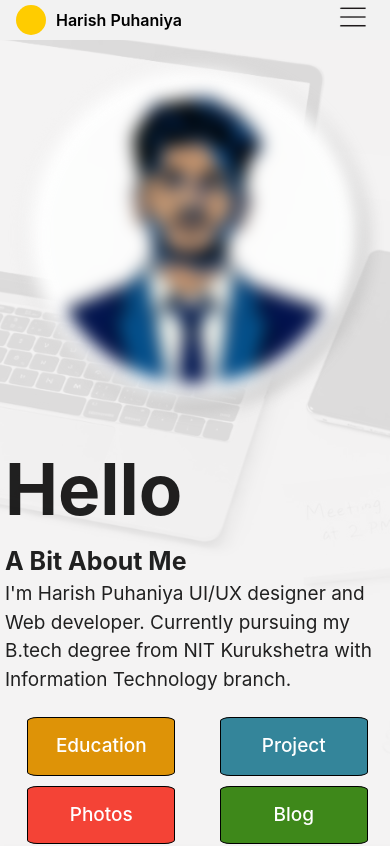
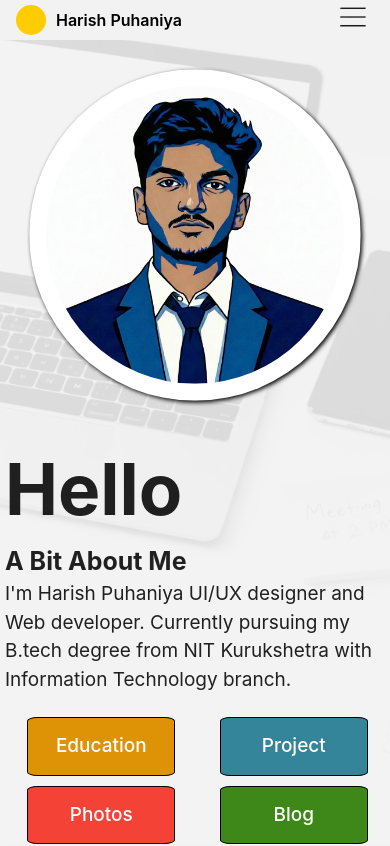
Before and after one commit to HARISH-YADAV483/harishpuhaniya, a React (Vite) app in the folder frontend/: page / in a window 390 px wide. Shown: the top 846 px of the page. Built offline with nearby package versions, Linux system fonts and the light colour scheme; no server answers.

Commit message:
your message

```diff
--- a/frontend/src/components/Home.css
+++ b/frontend/src/components/Home.css
@@ -159,7 +159,7 @@ width: 100vw;
 
   position: absolute;
 
-  inset: -3px; /* thickness of frame */
+  inset: -3px;
 
   border-radius: 18px;
 
@@ -168,10 +168,7 @@ width: 100vw;
   z-index: -1;
 
 }
-.imgg{
-   /* margin-top: 15px; */
 
-}
     .circles {
         display: flex;
         flex-wrap: wrap;
@@ -211,6 +208,10 @@ img.scroll-anim-image {
     filter: blur(10px);
     transform: scale(0.85);
     transition: opacity 0.8s ease, filter 0.8s ease, transform 0.8s cubic-bezier(0.175, 0.885, 0.32, 1.275);
+}
+
+.logu.scroll-anim-image {
+    filter: blur(0px); /* Do not blur logu on load */
 }
 
 img.scroll-anim-image.in-view {
```
